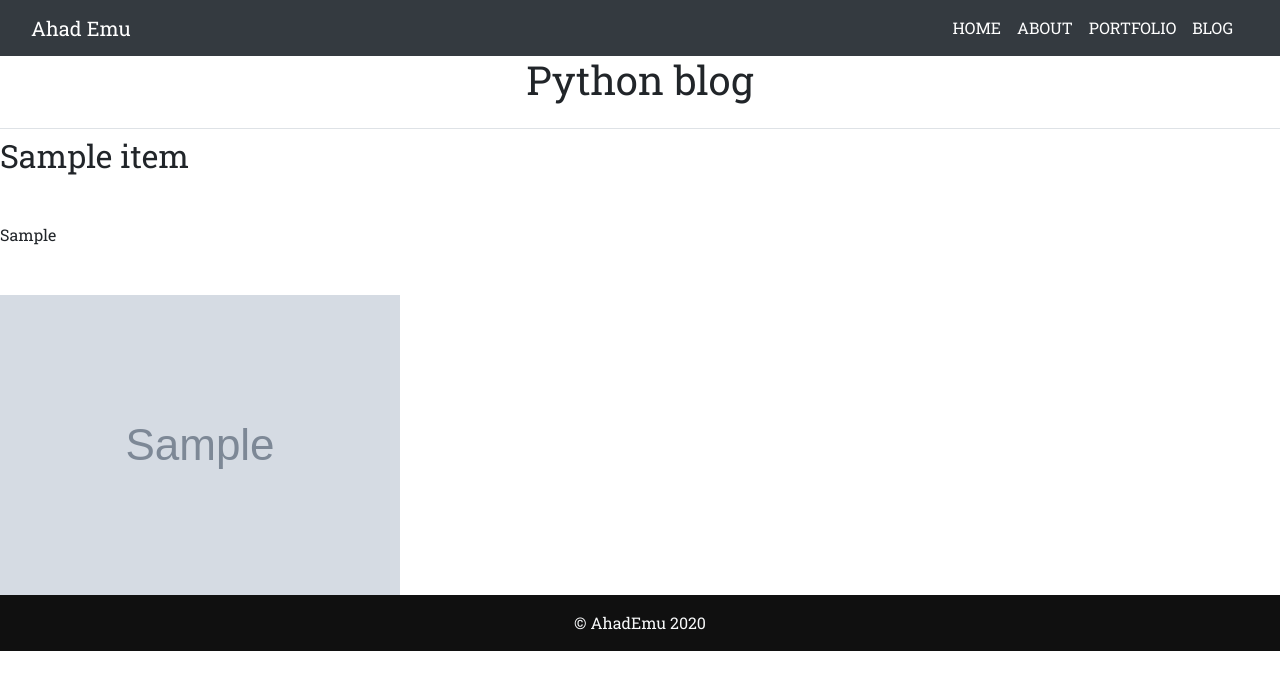
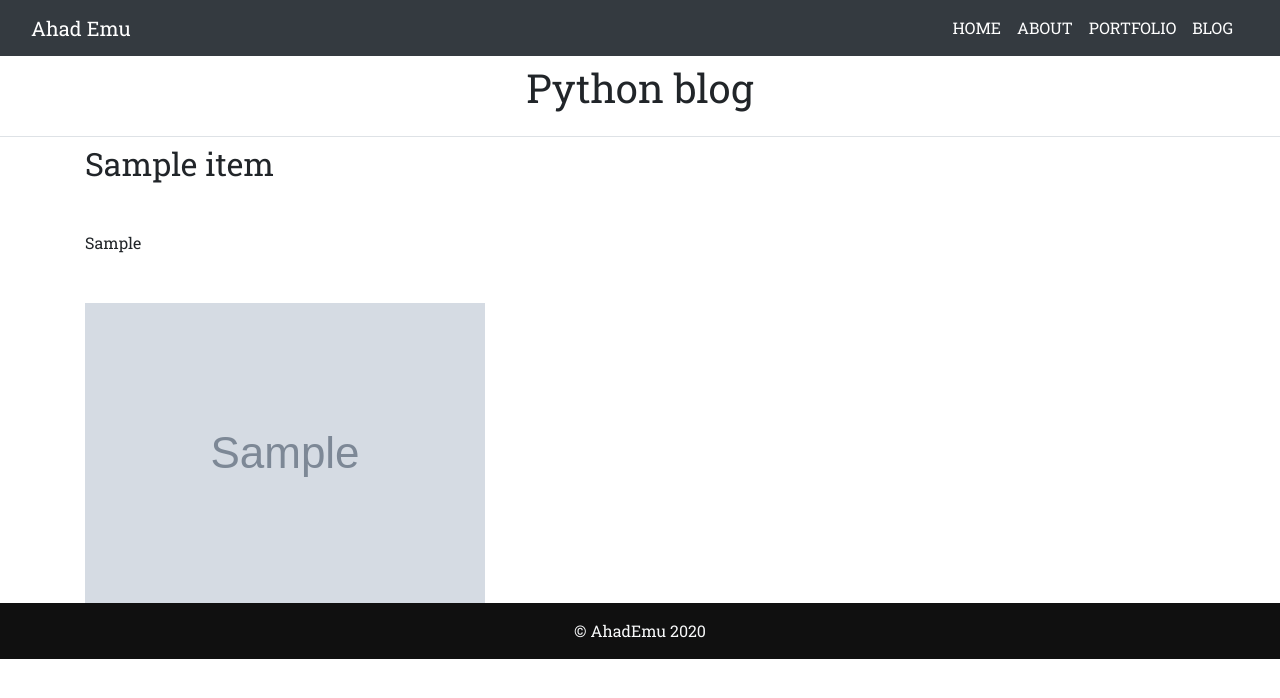
Before and after one commit to ahad-emu/Portfolio-Project, a Django app: template blogApp/templates/djangodetails.html in a window 1280 px wide. Shown: the top 698 px of the page. Run offline with Django 3.2, Linux system fonts and the light colour scheme; the template is opened without the code that fills it: most values are stand-ins (such as "Sample title", 1, 10 or a date in 2020); grey boxes marked "Sample" are stand-in pictures; data that the repository does not hold is empty; some libraries are stand-ins or nearby versions; some web fonts are replaced.

Commit message:
complete

```diff
--- a/PortfolioAPP/templates/about.html
+++ b/PortfolioAPP/templates/about.html
@@ -18,7 +18,11 @@
 <div class="bg-light pt-4 pb-3">
   <div class="text-center">
     <h2>About Me</h2>
-    <p>Hi, I am Abul Ahad emu. I am a Professional Web Developer. This is my First Web Site.</p>
+    <div class="container mt-3">
+      <p>Welcome to my mini Portfolio website. My name is <strong>Abul Ahad Emu</strong> and most of my friends call me EMU for shorts. I am <b>Full Stack Web Developer</b> and currently staying in Narayanganj.
+        This is my first django Website. There is one more blog in it. Blog contains python and Django tutorials.
+      </p>
+    </div>
   </div>
   <div style="width:100%" align="center">
     <table class="">
--- a/blogApp/templates/djangodetails.html
+++ b/blogApp/templates/djangodetails.html
@@ -1,10 +1,12 @@
 {% extends 'base.html' %}
 {% block content %}
 
-<h1 class="text-center border-bottom mb-2 pb-4">Python blog</h1>
+<h1 class="text-center border-bottom mt-2 mb-2 pb-4">Python blog</h1>
 {% if item %}
-<h2 class="mb-5">{{item.django_title}}</h2>
-<p class="mb-5">{{item.django_summery}}</p>
-<img src="{{item.django_image.url}}" alt="">
+<div class="container">
+  <h2 class="mb-5">{{item.django_title}}</h2>
+  <p class="mb-5">{{item.django_summery}}</p>
+  <img class="img-fluid" src="{{item.django_image.url}}" alt="">
+</div>
 {% endif %}
 {% endblock %}
--- a/blogApp/views.py
+++ b/blogApp/views.py
@@ -10,7 +10,8 @@ def pythonblog(request):
     return render(request, "pythonblog.html", {'items': item})
 
 def djangoblog(request):
-    return render(request, "djangoblog.html")
+    item = DjangoBlog.objects.all()
+    return render(request, "djangoblog.html", {'items': item})
 
 
 def details_python(request, PythonBlog_python_title):
```
Also changed, not shown: blogApp/templates/djangoblog.html (+8 -6 lines), blogApp/templates/pythonblog.html (+8 -6 lines), blogApp/templates/pythondetails.html (+6 -4 lines).
